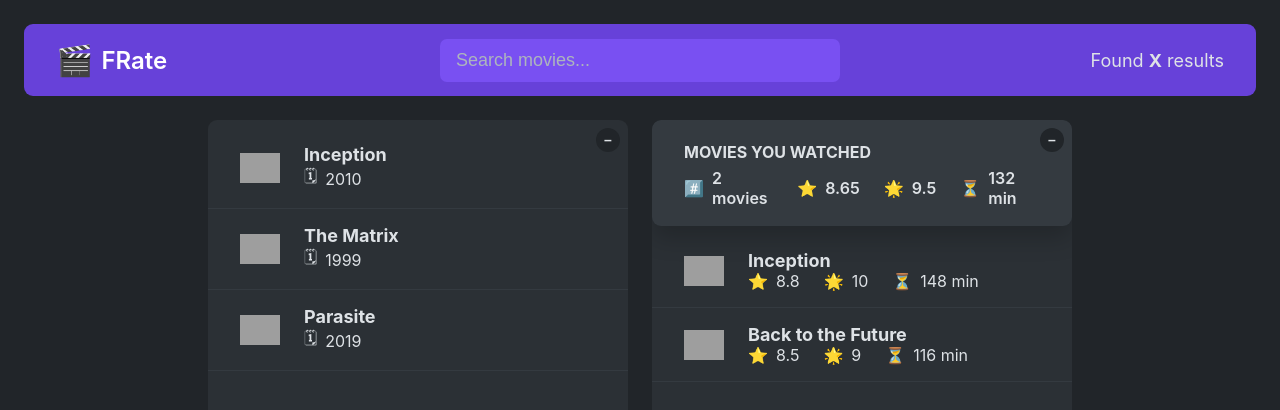
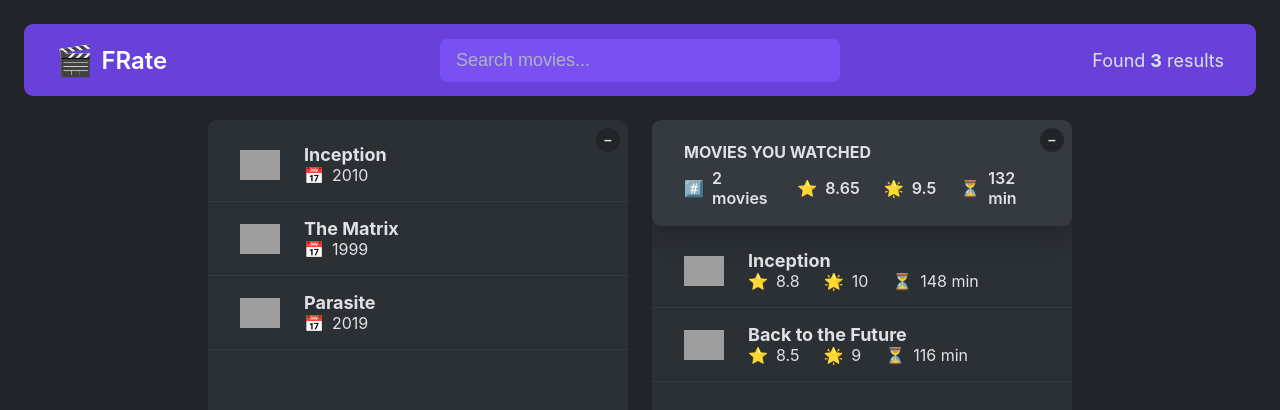
Before and after one commit to WoWcheek/FRate, a React (Create React App) app: page / in a window 1280 px wide. Shown: the top 410 px of the page. Built offline with nearby package versions, Linux system fonts and the light colour scheme; grey boxes are pictures that could not be loaded.

Commit message:
solve prop drilling problem

```diff
--- a/src/App.js
+++ b/src/App.js
@@ -52,22 +52,33 @@ function average(arr) {
 }
 
 export default function App() {
+   const [movies, setMovies] = useState(tempMovieData);
+   const [watched, setWatched] = useState(tempWatchedData);
+
    return (
       <>
-         <NavBar />
-         <Main />
+         <NavBar>
+            <Logo />
+            <Search />
+            <SearchNumResults movies={movies} />
+         </NavBar>
+
+         <Main>
+            <Box>
+               <MovieList movies={movies} />
+            </Box>
+
+            <Box>
+               <WatchedSummary watched={watched} />
+               <WatchedList watched={watched} />
+            </Box>
+         </Main>
       </>
    );
 }
 
-function NavBar() {
-   return (
-      <nav className="nav-bar">
-         <Logo />
-         <Search />
-         <SearchNumResults />
-      </nav>
-   );
+function NavBar({ children }) {
+   return <nav className="nav-bar">{children}</nav>;
 }
 
 function Logo() {
@@ -93,42 +104,35 @@ function Search() {
    );
 }
 
-function SearchNumResults() {
+function SearchNumResults({ movies }) {
    return (
       <p className="num-results">
-         Found <strong>X</strong> results
+         Found <strong>{movies.length}</strong> results
       </p>
    );
 }
 
-function Main() {
-   return (
-      <main className="main">
-         <ListBox />
-         <WatchedBox />
-      </main>
-   );
+function Main({ children }) {
+   return <main className="main">{children}</main>;
 }
 
-function ListBox() {
-   const [isOpen1, setIsOpen1] = useState(true);
+function Box({ children }) {
+   const [isOpen, setIsOpen] = useState(true);
 
    return (
       <div className="box">
          <button
             className="btn-toggle"
-            onClick={() => setIsOpen1((open) => !open)}
+            onClick={() => setIsOpen((open) => !open)}
          >
-            {isOpen1 ? "–" : "+"}
+            {isOpen ? "–" : "+"}
          </button>
-         {isOpen1 && <MovieList />}
+         {isOpen && children}
       </div>
    );
 }
 
-function MovieList() {
-   const [movies, setMovies] = useState(tempMovieData);
-
+function MovieList({ movies }) {
    return (
       <ul className="list">
          {movies?.map((movie) => (
@@ -145,33 +149,11 @@ function Movie({ movie }) {
          <h3>{movie.Title}</h3>
          <div>
             <p>
-               <span>🗓</span>
+               <span>📅</span>
                <span>{movie.Year}</span>
             </p>
          </div>
       </li>
-   );
-}
-
-function WatchedBox() {
-   const [watched, setWatched] = useState(tempWatchedData);
-   const [isOpen2, setIsOpen2] = useState(true);
-
-   return (
-      <div className="box">
-         <button
-            className="btn-toggle"
-            onClick={() => setIsOpen2((open) => !open)}
-         >
-            {isOpen2 ? "–" : "+"}
-         </button>
-         {isOpen2 && (
-            <>
-               <WatchedSummary watched={watched} />
-               <WatchedList watched={watched} />
-            </>
-         )}
-      </div>
    );
 }
 
```
